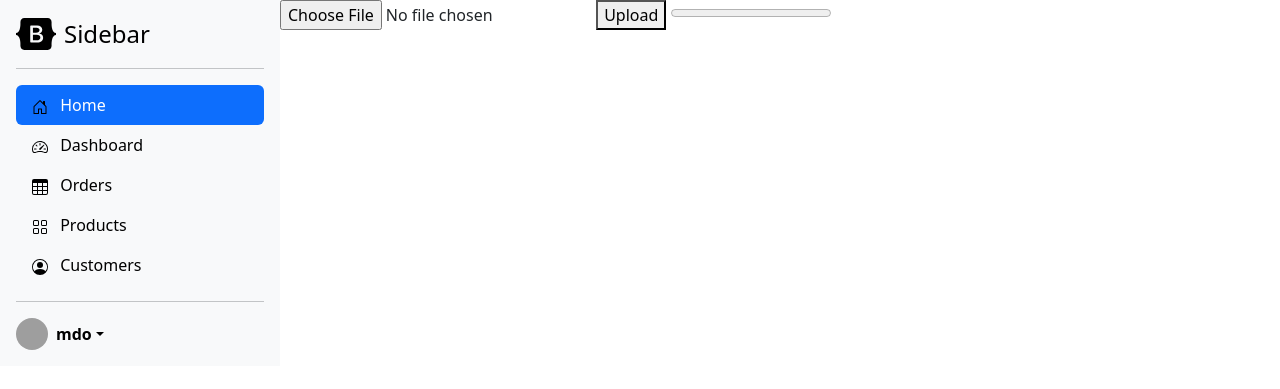
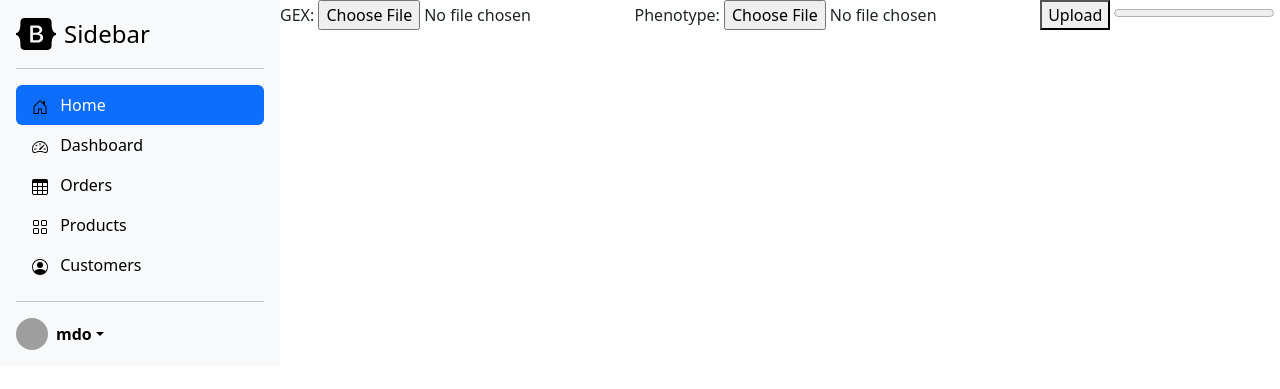
Before and after one commit to Molmed/alloy, a Django app: page /predictions/ in a window 1280 px wide. Shown: the top 389 px of the page. Run offline with Django 4.2, Linux system fonts and the light colour scheme; some libraries are stand-ins or nearby versions; grey boxes are pictures that could not be loaded.

Commit message:
Implement phenotype upload

```diff
--- a/predictions/templates/predictions/index.html
+++ b/predictions/templates/predictions/index.html
@@ -98,7 +98,8 @@
     <div class="b-example-divider b-example-vr"></div>
 
     <form id='form' hx-encoding='multipart/form-data' hx-post='/predictions/upload/'>
-      <input type='file' name='file'>
+      GEX: <input type='file' name='gex'>
+      Phenotype: <input type='file' name='phenotype'>
       <button>
         Upload
       </button>
--- a/predictions/views.py
+++ b/predictions/views.py
@@ -24,35 +24,31 @@ def detail(request, prediction_id):
     response = "You're looking at the results of prediction %s."
     return HttpResponse(response % prediction_id)
 
+def process_uploaded_file(data, index_col):
+    content = data.read().decode('utf-8')
+    csv = pd.read_csv(StringIO(content), index_col=index_col)
+    return csv.to_json(orient='index')
+
 @require_POST
 def upload(request):
-    if request.method == 'POST' and request.FILES.get('file'):
-        uploaded_file = request.FILES['file']
-        file_size = uploaded_file.size
+    if request.method == 'POST' and \
+        request.FILES.get('gex') and \
+            request.FILES.get('phenotype'):
 
-        # Read CSV and convert to JSON
-        # TODO: validation
-        uploaded_content = uploaded_file.read().decode('utf-8')
-        csv_data = pd.read_csv(StringIO(uploaded_content), index_col="public_id")
-        pheno = pd.read_csv('/home/mariya/Development/allium/data/test_data/gex/pheno.csv', index_col="Sample SJ ID")
+        gex = process_uploaded_file(request.FILES['gex'], index_col="public_id")
+        phenotype = process_uploaded_file(request.FILES['phenotype'], index_col="Sample SJ ID")
 
         # Define API endpoint URL
         api_endpoint = 'https://allium.serve.scilifelab.se/predict/'
 
         # Post JSON data to API endpoint
-        response = requests.post(api_endpoint, json={'gex': csv_data.to_json(orient='index'), "pheno": pheno.to_json(orient='index')})
+        response = requests.post(api_endpoint, json={'gex': gex, "pheno": phenotype})
 
-        inference = json.loads(response.json())
-        result = json.loads(inference['result'])
-
-        logger.info('API Response: %s', result)
-        logger.info(type(inference))
-
-        inference_df = pd.DataFrame.from_dict(result)
-
-        #if response.status_code == 201:  # Assuming API responds with 201 Created
-        #    return JsonResponse({'message': 'CSV data converted and posted successfully'}, status=201)
-        #else:
-        #    return JsonResponse({'error': 'Failed to post JSON data to the API'}, status=response.status_code)
-
-        return HttpResponse(inference_df.to_html(classes='table'))
+        if response.status_code == 201:
+            response_json = json.loads(response.json())
+            result = json.loads(response_json['result'])
+            inference_df = pd.DataFrame.from_dict(result)
+            return HttpResponse(inference_df.to_html(classes='table'))
+        else:
+            error = "Inference API returned error: %s."
+            return HttpResponse(error % response.status_code)
```
